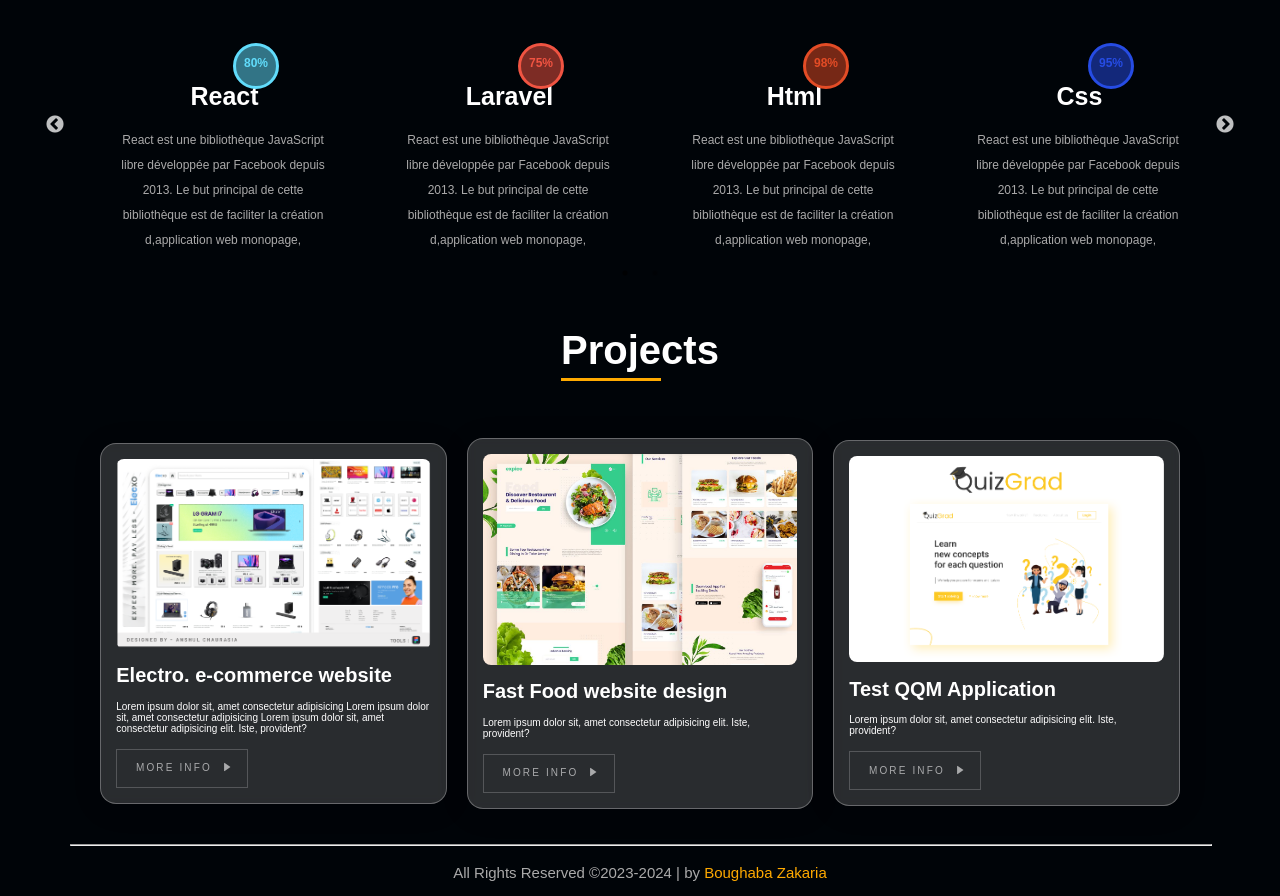
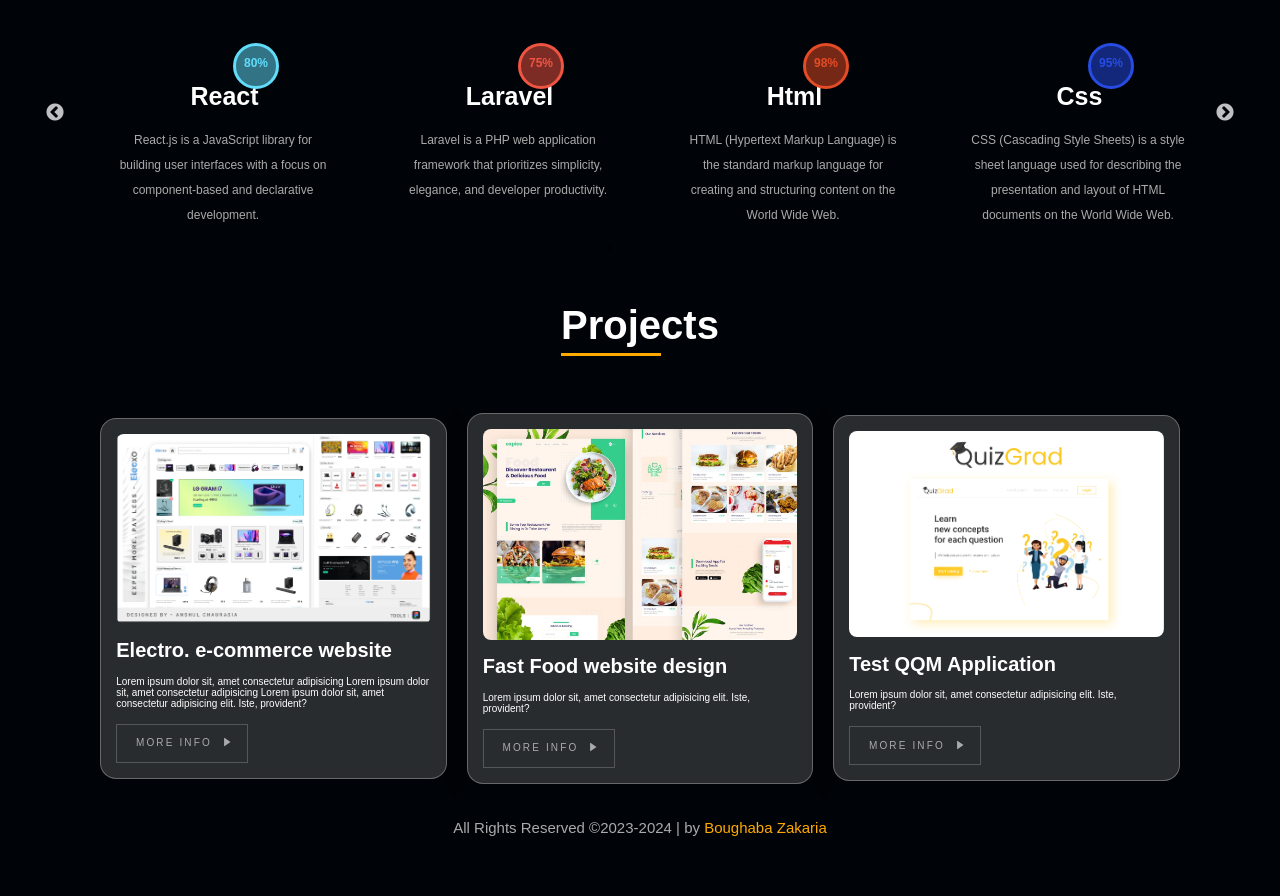
Before and after one commit to Zackweb56/zack_web_portfolio, a React (Create React App) app: page / in a window 1280 px wide. Shown: the part 1780-2676 px from the top of the page. After the commit the page ends 2631 px from the top, so only its background shows below. Built offline with nearby package versions, Linux system fonts and the light colour scheme; some icons are missing.

Commit message:
Add more skills and description

```diff
--- a/package.json
+++ b/package.json
@@ -1,8 +1,8 @@
 {
-  "name": "my_portfolio",
+  "name": "zack_web_portfolio",
   "version": "0.1.0",
   "private": true,
-  "homepage": "http://Zackweb56.github.io/my_portfolio",
+  "homepage": "http://Zackweb56.github.io/zack_web_portfolio",
   "dependencies": {
     "@testing-library/jest-dom": "^5.16.5",
     "@testing-library/react": "^13.4.0",
--- a/src/components/Footer/Footer.js
+++ b/src/components/Footer/Footer.js
@@ -1,12 +1,10 @@
 import React from 'react'
-import SocialIcons from '../SocialIcons/SocialIcons';
 import './Footer.css'
 
 const Footer = () => {
   return (
-    <footer id="footer" className='container-md'>
-        <hr className="line" style={{ width: '100%' }} />
-          <p className="copyrights ">All Rights Reserved &copy;2023-2024 | by <span>Boughaba Zakaria</span></p>
+    <footer id="footer" className='my-4 container-md'>
+      <p className="copyrights ">All Rights Reserved &copy;2023-2024 | by <span>Boughaba Zakaria</span></p>
     </footer>
   );
 }
--- a/src/components/Navbar/Navbar.css
+++ b/src/components/Navbar/Navbar.css
@@ -1,5 +1,4 @@
 .nav {
-    margin-top: -10px;
     width: 100%;
     height: 65px;
     position: fixed;
@@ -351,7 +350,4 @@
 	.myP {
 		padding:2%;
 	}
-    .affix{
-        width: 95%;
-    }
 }
--- a/src/sections/About/About.css
+++ b/src/sections/About/About.css
@@ -65,7 +65,7 @@
         margin-top: 50px;
     }
     .about_me{
-        width: 100%;
+        width: 110%;
         margin: 0 -12%;
         top: 50%;
     }
--- a/src/sections/Home/Home.css
+++ b/src/sections/Home/Home.css
@@ -45,106 +45,15 @@
     }
     .home{
         flex-direction: column;
-        margin-left: 0;
+        /* margin-left: 0; */
     }
     .home_image img{
         width: 95%;
     }
 }
-/* animated background  */
-/* @keyframes animate {
-    0%{
-        transform: translateY(0) rotate(0deg);
-        opacity: 1;
-        border-radius: 0;
-    }
-    100%{
-        transform: translateY(-1000px) rotate(720deg);
-        opacity: 0;
-        border-radius: 50%;
-    }
-} */
-/*
-.background {
-    height: 90vh;
-    top: 0;
-    left: 0;
-    margin: 0;
-    padding: 0;
-    background: #000408;
-}
-
-.background li {
-    position: absolute;
-    display: block;
-    list-style: none;
-    width: 20px;
-    height: 20px;
-    background: rgba(255, 255, 255, 0.2);
-    animation: animate 19s linear infinite;
-}
-
-.background li:nth-child(0) {
-    left: 56%;
-    width: 122px;
-    height: 122px;
-    bottom: -122px;
-    animation-delay: 1s;
-}
-.background li:nth-child(1) {
-    left: 25%;
-    width: 135px;
-    height: 135px;
-    bottom: -135px;
-    animation-delay: 2s;
-}
-.background li:nth-child(2) {
-    left: 76%;
-    width: 133px;
-    height: 133px;
-    bottom: -133px;
-    animation-delay: 6s;
-}
-.background li:nth-child(3) {
-    left: 15%;
-    width: 176px;
-    height: 176px;
-    bottom: -176px;
-    animation-delay: 4s;
-}
-.background li:nth-child(4) {
-    left: 53%;
-    width: 112px;
-    height: 112px;
-    bottom: -112px;
-    animation-delay: 9s;
-}
-.background li:nth-child(5) {
-    left: 76%;
-    width: 149px;
-    height: 149px;
-    bottom: -149px;
-    animation-delay: 23s;
-}
-.background li:nth-child(6) {
-    left: 50%;
-    width: 181px;
-    height: 181px;
-    bottom: -181px;
-    animation-delay: 15s;
-}
-.background li:nth-child(7) {
-    left: 26%;
-    width: 124px;
-    height: 124px;
-    bottom: -124px;
-    animation-delay: 31s;
-} */
-
 
 .area{
     background: #000408;
-    /* background: -webkit-linear-gradient(to left, #8f94fb, #4e54c8);   */
     /* width: 80%; */
     height: 90vh;
 }
--- a/src/sections/Skills/SkillsData.js
+++ b/src/sections/Skills/SkillsData.js
@@ -1,5 +1,8 @@
 // react icon
 import { FaReact,FaLaravel,FaHtml5,FaCss3Alt,FaPython,FaBootstrap } from "react-icons/fa6";
+import { IoLogoJavascript } from "react-icons/io5";
+import { BiLogoJquery } from "react-icons/bi";
+import { SiMysql,SiMongodb,SiPhp } from "react-icons/si";
 
 export const SkillsData = [
     {
@@ -8,7 +11,7 @@ export const SkillsData = [
         skill_icon_border: '#61dcfb',
         skill_name: 'react',
         skill_percentage: '80%',
-        skill_desc: 'React est une bibliothèque JavaScript libre développée par Facebook depuis 2013. Le but principal de cette bibliothèque est de faciliter la création d,application web monopage,',
+        skill_desc: 'React.js is a JavaScript library for building user interfaces with a focus on component-based and declarative development.',
     },
     {
         skill_icon: <FaLaravel />,
@@ -16,7 +19,7 @@ export const SkillsData = [
         skill_icon_border: '#f05442',
         skill_name: 'laravel',
         skill_percentage: '75%',
-        skill_desc: 'React est une bibliothèque JavaScript libre développée par Facebook depuis 2013. Le but principal de cette bibliothèque est de faciliter la création d,application web monopage,',
+        skill_desc: 'Laravel is a PHP web application framework that prioritizes simplicity, elegance, and developer productivity.',
     },
     {
         skill_icon: <FaHtml5 />,
@@ -24,7 +27,7 @@ export const SkillsData = [
         skill_icon_border: '#e34c26',
         skill_name: 'html',
         skill_percentage: '98%',
-        skill_desc: 'React est une bibliothèque JavaScript libre développée par Facebook depuis 2013. Le but principal de cette bibliothèque est de faciliter la création d,application web monopage,',
+        skill_desc: 'HTML (Hypertext Markup Language) is the standard markup language for creating and structuring content on the World Wide Web.',
     },
     {
         skill_icon: <FaCss3Alt />,
@@ -32,22 +35,62 @@ export const SkillsData = [
         skill_icon_border: '#264ce4',
         skill_name: 'css',
         skill_percentage: '95%',
-        skill_desc: 'React est une bibliothèque JavaScript libre développée par Facebook depuis 2013. Le but principal de cette bibliothèque est de faciliter la création d,application web monopage,',
+        skill_desc: 'CSS (Cascading Style Sheets) is a style sheet language used for describing the presentation and layout of HTML documents on the World Wide Web.',
     },
     {
         skill_icon: <FaBootstrap />,
         skill_icon_color: '#553c7b85',
         skill_icon_border: '#553c7b',
-        skill_name: 'javascript',
+        skill_name: 'Bootstrap',
         skill_percentage: '85%',
-        skill_desc: 'React est une bibliothèque JavaScript libre développée par Facebook depuis 2013. Le but principal de cette bibliothèque est de faciliter la création d,application web monopage,',
+        skill_desc: 'Bootstrap is a popular open-source front-end framework for building responsive and mobile-first websites and web applications.',
+    },
+    {
+        skill_icon: <IoLogoJavascript />,
+        skill_icon_color: '#ffd53b85',
+        skill_icon_border: '#ffd53b',
+        skill_name: 'Javascript',
+        skill_percentage: '70%',
+        skill_desc: 'JavaScript is a versatile and widely-used programming language for web development, enabling dynamic and interactive content on websites.',
+    },
+    {
+        skill_icon: <BiLogoJquery />,
+        skill_icon_color: '#0868ac85',
+        skill_icon_border: '#0868ac',
+        skill_name: 'Jquery',
+        skill_percentage: '85%',
+        skill_desc: 'jQuery is a fast and lightweight JavaScript library designed to simplify client-side scripting and DOM manipulation in web development.',
+    },
+    {
+        skill_icon: <SiMysql />,
+        skill_icon_color: '#f2911185',
+        skill_icon_border: '#f29111',
+        skill_name: 'Mysql',
+        skill_percentage: '75%',
+        skill_desc: 'MySQL is a popular open-source relational database management system (RDBMS) widely used for storing and managing structured data.',
+    },
+    {
+        skill_icon: <SiMongodb />,
+        skill_icon_color: '#4db33d85',
+        skill_icon_border: '#4db33d',
+        skill_name: 'MongoDb',
+        skill_percentage: '85%',
+        skill_desc: 'MongoDB is a NoSQL database system known for its flexible and scalable document-oriented approach to data storage.',
+    },
+    {
+        skill_icon: <SiPhp />,
+        skill_icon_color: '#474a8a85',
+        skill_icon_border: '#474a8a',
+        skill_name: 'Php',
+        skill_percentage: '75%',
+        skill_desc: 'PHP is a server-side scripting language designed for web development, used to create dynamic and interactive web pages.',
     },
     {
         skill_icon: <FaPython />,
         skill_icon_color: '#ffd53b85',
         skill_icon_border: '#ffd53b',
         skill_name: 'python',
-        skill_percentage: '80%',
-        skill_desc: 'React est une bibliothèque JavaScript libre développée par Facebook depuis 2013. Le but principal de cette bibliothèque est de faciliter la création d,application web monopage,',
+        skill_percentage: '70%',
+        skill_desc: 'Python is a versatile and powerful high-level programming language known for its simplicity and readability.',
     }
 ]
```
